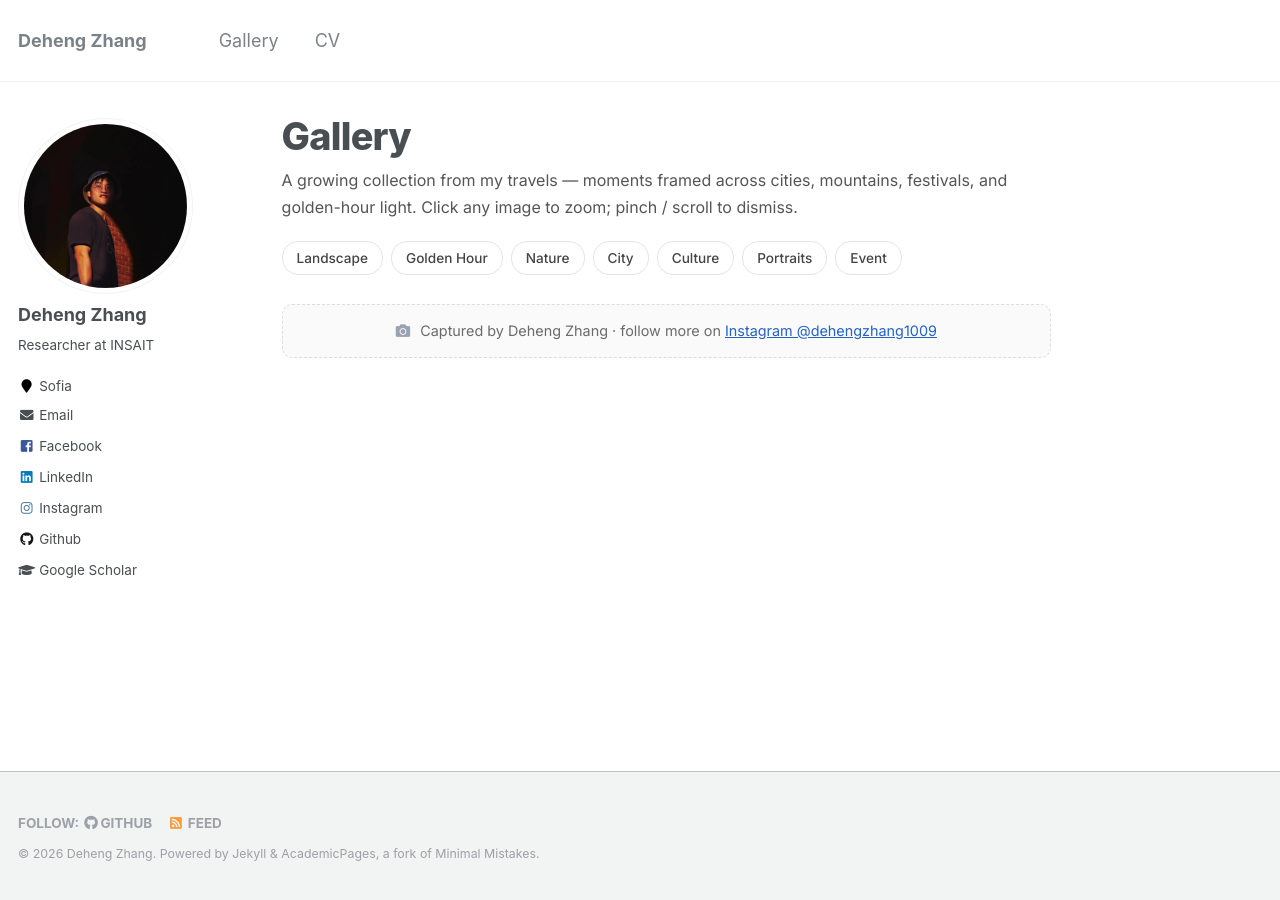
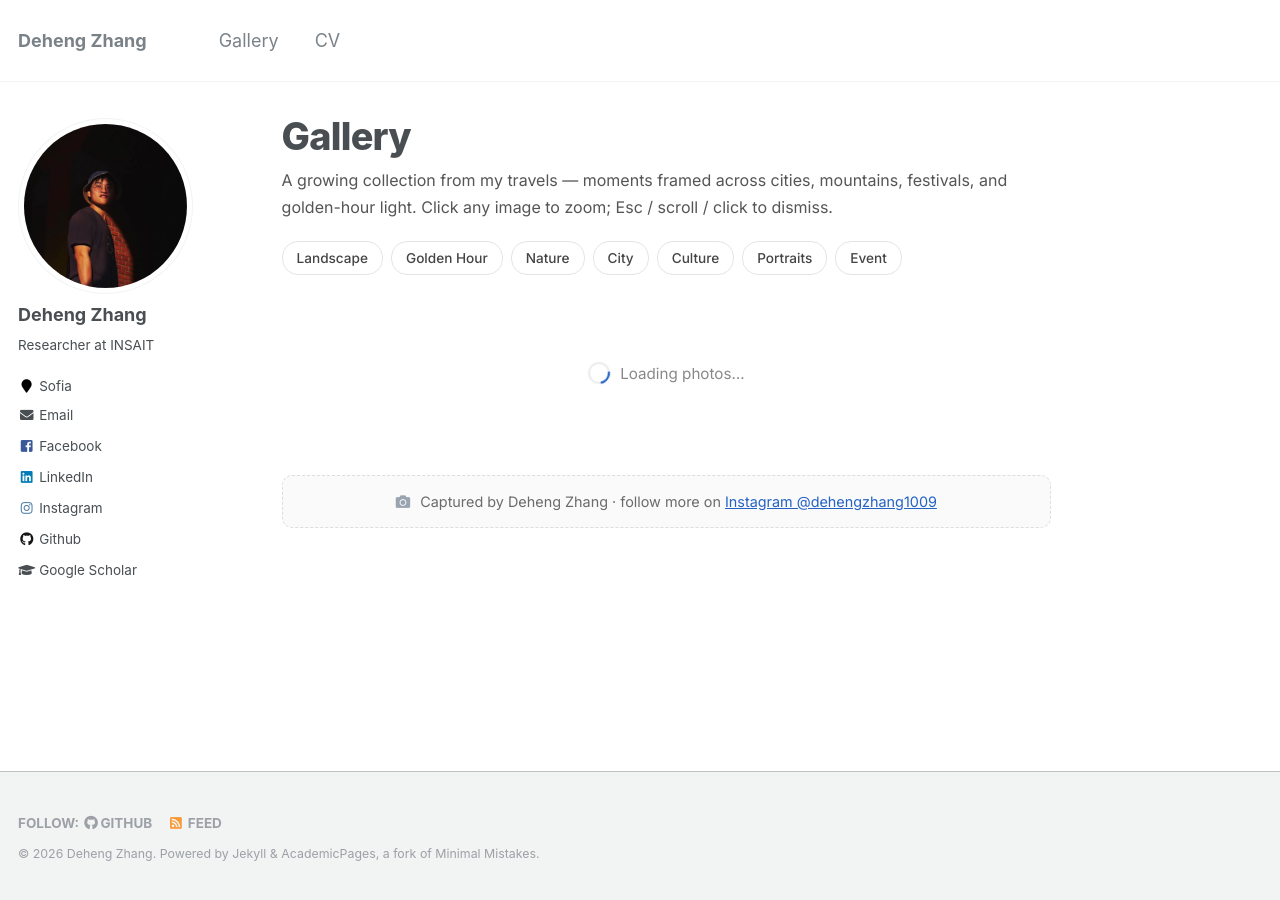
Before and after one commit to dehezhang2/dehezhang2.github.io, a Jekyll site: the page built from _pages/gallery.md, in a window 1280 px wide. Built offline with Jekyll 4.4.1, drawn with Linux system fonts in a browser that asks for light colours; part of the change alters nothing that is shown.

Commit message:
Rewrite gallery rendering as CSS-driven masonry grid
The previous gallery.js measured the container with getBoundingClientRect
and computed row layouts in JS. In the Minimal Mistakes sidebar layout
on production it was getting a 0 width and silently rendering nothing.
Replace with a vanilla fetch + appendChild that drops every photo into a
CSS multi-column container. The layout is fully owned by CSS so there
is no width-measurement step to fail; columns reflow to 3/2/1 across
breakpoints via media queries.

Also: lazy/decode native attributes on each img, a loading spinner and
error message for slow/failed config.json fetches, and a per-image
onerror handler to hide photos that fail to load.

Co-Authored-By: Claude Opus 4.7 <noreply@anthropic.com>

```diff
--- a/_pages/gallery.md
+++ b/_pages/gallery.md
@@ -11,7 +11,7 @@ author_profile: true
 <link rel="stylesheet" type="text/css" href="{{ '/assets/gallery/css/zoom.css' | relative_url }}">
 
 <style>
-/* ========== Typography (page-scoped) ========== */
+/* ========== Typography ========== */
 body, .page, .page__content, .author__name, .author__bio,
 .author__urls, .gallery-page, .gallery-page h1, .gallery-page h2,
 .gallery-page h3, .gallery-page h4, .gallery-intro {
@@ -62,11 +62,35 @@ body, .page, .page__content, .author__name, .author__bio,
   transform: translateY(-1px);
 }
 
-/* ========== Gallery container (scoped) ========== */
-.gallery-page #gallery {
-  margin: 0;
-  padding: 0;
+/* ========== Loading state ========== */
+.gallery-loading {
+  text-align: center;
+  padding: 60px 0;
+  color: #888;
+  font-size: 0.95em;
 }
+.gallery-loading .spinner {
+  display: inline-block;
+  width: 22px; height: 22px;
+  border: 2px solid #ececec;
+  border-top-color: #2462c4;
+  border-radius: 50%;
+  animation: gallery-spin 0.8s linear infinite;
+  margin-right: 10px;
+  vertical-align: -5px;
+}
+@keyframes gallery-spin { to { transform: rotate(360deg); } }
+
+.gallery-error {
+  padding: 16px 20px;
+  background: #fef2f2;
+  border: 1px solid #fecaca;
+  border-radius: 10px;
+  color: #b91c1c;
+  font-size: 0.92em;
+}
+
+/* ========== Gallery sections ========== */
 .gallery-page #gallery section {
   margin: 0 0 64px;
   scroll-margin-top: 80px;
@@ -99,36 +123,40 @@ body, .page, .page__content, .author__name, .author__bio,
   background: #ececec;
 }
 
-.gallery-page #gallery section img {
-  vertical-align: middle;
-  opacity: 0;
-  /* The transform transition is owned by zoom.css when the image is zoomed.
-     Here we use a separate, slower transform for the subtle hover lift so
-     the two animations don't collide. */
-  transition: opacity 0.45s ease,
-              transform 220ms cubic-bezier(0.22, 1, 0.36, 1),
-              box-shadow 220ms ease;
+/* ========== Masonry grid via CSS multi-column ========== */
+.gallery-page .photo-grid {
+  column-count: 3;
+  column-gap: 10px;
+}
+@media (max-width: 1100px) { .gallery-page .photo-grid { column-count: 2; } }
+@media (max-width: 600px)  { .gallery-page .photo-grid { column-count: 1; } }
+
+.gallery-page .photo-grid img {
+  display: block;
+  width: 100%;
+  height: auto;
+  margin: 0 0 10px;
   border-radius: 6px;
   border: 1px solid rgba(0,0,0,.05);
   box-sizing: border-box;
-  filter: blur(2px);
+  break-inside: avoid;
   cursor: zoom-in;
+  background: #f4f4f6;
+  opacity: 0;
+  transform: translateY(6px);
+  transition: opacity 0.4s ease,
+              transform 0.4s cubic-bezier(0.22, 1, 0.36, 1),
+              box-shadow 0.2s ease;
 }
-.gallery-page #gallery section img.img-loaded {
+.gallery-page .photo-grid img.is-loaded {
   opacity: 1;
-  filter: blur(0);
+  transform: translateY(0);
 }
-.gallery-page #gallery section img:hover {
-  transform: translateY(-2px);
+.gallery-page .photo-grid img:hover {
   box-shadow: 0 8px 18px rgba(0,0,0,0.10);
 }
 
-.gallery-page #gallery .sectionrow {
-  display: block;
-  white-space: nowrap;
-  overflow-x: hidden;
-}
-
+/* ========== Footer ========== */
 .gallery-footer {
   margin-top: 2em;
   padding: 14px 18px;
@@ -141,7 +169,6 @@ body, .page, .page__content, .author__name, .author__bio,
 }
 .gallery-footer a { color: #2462c4; }
 
-/* ========== Responsive ========== */
 @media (max-width: 600px) {
   .page__title { font-size: 1.55em !important; }
   .gallery-page #gallery section { margin-bottom: 40px; }
@@ -153,7 +180,7 @@ body, .page, .page__content, .author__name, .author__bio,
 <div class="gallery-page">
 
 <p class="gallery-intro">
-A growing collection from my travels — moments framed across cities, mountains, festivals, and golden-hour light. Click any image to zoom; pinch / scroll to dismiss.
+A growing collection from my travels — moments framed across cities, mountains, festivals, and golden-hour light. Click any image to zoom; Esc / scroll / click to dismiss.
 </p>
 
 <div class="gallery-chips">
@@ -166,7 +193,9 @@ A growing collection from my travels — moments framed across cities, mountains
   <a href="#Event">Event</a>
 </div>
 
-<div id="gallery"></div>
+<div id="gallery">
+  <div class="gallery-loading"><span class="spinner"></span>Loading photos…</div>
+</div>
 
 <div class="gallery-footer">
   <i class="fas fa-camera" style="margin-right:6px;color:#9aa4b1;"></i>
@@ -176,50 +205,102 @@ A growing collection from my travels — moments framed across cities, mountains
 
 </div>
 
-<script src="https://cdn.jsdelivr.net/npm/lazyload@2.0.0-beta.2/lazyload.js"></script>
-<script src="{{ '/assets/gallery/js/gallery.js' | relative_url }}"></script>
 <script src="{{ '/assets/gallery/js/zoom.js' | relative_url }}"></script>
 <script>
-  var COLUMNS = 'columns';
-  var ROWS    = 'rows';
-  var SQUARES = 'squares';
-  var layoutStyle = ROWS;
-  var configuration = {
-    spacing: 10,
-    shuffle: false,
-    columns: 4,
-    maxHeight: 360
+(function () {
+  'use strict';
+
+  // Display order matches the category chip nav above
+  var ORDER = ['Landscape', 'Goldenhour', 'Nature', 'City', 'Culture', 'Portraits', 'Event'];
+  var LABEL = {
+    Goldenhour: 'Golden Hour'
   };
 
-  function startGallery() {
-    var id = 'gallery';
-    fetch("{{ '/assets/gallery/config.json' | relative_url }}")
-      .then(function(r) { return r.json(); })
-      .then(function(data) {
-        var rootEl = document.getElementById(id);
-        if (!rootEl) return;
-        // Clear any prior render in case of re-invocation
-        rootEl.innerHTML = '';
-        var renderer;
-        switch (layoutStyle) {
-          case COLUMNS: renderer = new VerticalRenderer(id); break;
-          case ROWS:    renderer = new HorizontalRenderer(id); break;
-          case SQUARES: renderer = new SquareRenderer(id); break;
-        }
-        var config = new Config(data, configuration);
-        renderer.render(config);
-        if (typeof lazyload === 'function') lazyload();
-      })
-      .catch(function(err) {
-        console.error('Gallery load failed:', err);
+  function render(data) {
+    var root = document.getElementById('gallery');
+    if (!root) return;
+    root.innerHTML = '';  // clear loading spinner
+
+    ORDER.forEach(function (cat) {
+      var photos = data[cat];
+      if (!photos || !photos.length) return;
+
+      var section = document.createElement('section');
+      section.id = cat;
+
+      var heading = document.createElement('h3');
+      heading.textContent = LABEL[cat] || cat;
+      section.appendChild(heading);
+
+      var grid = document.createElement('div');
+      grid.className = 'photo-grid';
+
+      photos.forEach(function (p) {
+        var img = document.createElement('img');
+        img.src = p.path;
+        img.alt = cat + ' photo';
+        img.loading = 'lazy';
+        img.decoding = 'async';
+        img.setAttribute('data-action', 'zoom');
+        img.addEventListener('load', function () { img.classList.add('is-loaded'); });
+        img.addEventListener('error', function () {
+          // If the photo fails to load (e.g., rate-limited raw.githubusercontent)
+          // hide the broken image rather than show a placeholder.
+          img.style.display = 'none';
+        });
+        grid.appendChild(img);
       });
+
+      section.appendChild(grid);
+      root.appendChild(section);
+    });
+
+    // Any categories not in ORDER — append in JSON-order
+    Object.keys(data).forEach(function (cat) {
+      if (ORDER.indexOf(cat) !== -1) return;
+      var photos = data[cat];
+      if (!photos || !photos.length) return;
+
+      var section = document.createElement('section');
+      section.id = cat;
+      var heading = document.createElement('h3');
+      heading.textContent = LABEL[cat] || cat;
+      section.appendChild(heading);
+      var grid = document.createElement('div');
+      grid.className = 'photo-grid';
+      photos.forEach(function (p) {
+        var img = document.createElement('img');
+        img.src = p.path;
+        img.alt = cat + ' photo';
+        img.loading = 'lazy';
+        img.decoding = 'async';
+        img.setAttribute('data-action', 'zoom');
+        img.addEventListener('load', function () { img.classList.add('is-loaded'); });
+        img.addEventListener('error', function () { img.style.display = 'none'; });
+        grid.appendChild(img);
+      });
+      section.appendChild(grid);
+      root.appendChild(section);
+    });
   }
 
-  // Run after full window load so the sidebar/masthead layout settles and
-  // #gallery's bounding width is correct for the row renderer.
-  if (document.readyState === 'complete') {
-    startGallery();
-  } else {
-    window.addEventListener('load', startGallery);
+  function showError(msg) {
+    var root = document.getElementById('gallery');
+    if (!root) return;
+    root.innerHTML = '<div class="gallery-error">'
+      + '<strong>Could not load gallery.</strong> ' + msg
+      + '</div>';
   }
+
+  fetch("{{ '/assets/gallery/config.json' | relative_url }}", { cache: 'no-cache' })
+    .then(function (r) {
+      if (!r.ok) throw new Error('HTTP ' + r.status);
+      return r.json();
+    })
+    .then(render)
+    .catch(function (err) {
+      console.error('Gallery load failed:', err);
+      showError('Photo manifest could not be fetched (' + err.message + ').');
+    });
+})();
 </script>
--- a/assets/gallery/js/gallery.js
+++ /dev/null
@@ -1,408 +0,0 @@
-/**
- * Config file. Contains all of the options for laying out the photos, as well
- * as the albums and photo metadata.
- */
-class Config {
-  constructor(config, opts) {
-    this.data = config;
-    this.maxHeight = opts.maxHeight || 400;
-    this.spacing = opts.spacing || 10;
-    this.shuffle = opts.shuffle || false;
-    this.columns = opts.columns || 3;
-  };
-
-  photos(album) {
-    return this.data[album];
-  }
-}
-
-/**
- * Abstract class for rendering a layout.
- */
-class Renderer {
-  constructor(domId) {
-    this._rootElem = document.getElementById(domId);
-    var bounds = this._rootElem.getBoundingClientRect();
-    this._currentWidth = bounds.right - bounds.left;
-  }
-
-  render(config) {}
-
-  getPhotos(config, photos) {
-    var photos = photos.map((p) => { return new Photo(p); });
-    if (config.shuffle) {
-      shuffle(photos);
-    }
-    return photos
-  }
-
-  rootElem() {
-    return this._rootElem;
-  }
-
-  createHeader(title) {
-    var sectionElem = document.createElement('section');
-    sectionElem.id = title;
-    var header = document.createElement('h3');
-    header.innerHTML = title;
-    sectionElem.appendChild(header);
-    return sectionElem;
-  }
-
-  createImageElement(photo, width, height, spacing) {
-    var image = new Image();
-
-    image.style.width = width;
-    image.style.height = height;
-    image.style.marginBottom = spacing;
-    image.onload = onImageLoad;
-    image.setAttribute("data-action", "zoom");
-
-    if (photo.isCompressed()) {
-      // Lazy loading + a compressed image
-      image.setAttribute("data-original", photo.originalSrc());
-      image.setAttribute("data-src", photo.compresedSrc());
-      image.src = photo.placeholderSrc();
-      image.classList.add('lazyload');
-    } else {
-      // Original
-      image.src = photo.src();
-    }
-
-    return image;
-  }
-}
-
-/**
- * Renders photos in columns
- */
-class VerticalRenderer extends Renderer {
-  render(config) {
-    for (var section in config.data) {
-      var section = this.createSection(config,
-        section,
-        this.getPhotos(config, config.photos(section)));
-      this.rootElem().appendChild(section);
-    }
-  }
-
-  /**
-   * Creates one album
-   */
-  createSection(config, section, photos) {
-    var sectionElem = this.createHeader(section);
-    var length = config.columns
-    var width = (this._currentWidth - config.spacing * (config.columns-1)) * 1.0 / config.columns;
-
-    var stacks = [];
-    for (var i = 0; i < config.columns; i++) {
-      stacks.push([]);
-    }
-    var heights = new Array(config.columns).fill(0);
-
-
-    for (var i = 0; i < photos.length; i++) {
-      var nextPhoto = photos[i];
-      var index = this.getSmallestStack(heights);
-      stacks[index].push(nextPhoto);
-      heights[index] = heights[index] + nextPhoto.height(width);
-    }
-
-    var columnElements = document.createElement('div');
-    columnElements.style.columnCount = config.columns;
-    columnElements.style.columnGap = px(config.spacing);
-
-    for (var i = 0; i < stacks.length; i++) {
-      var column = document.createElement('div');
-      for (var j = 0; j < stacks[i].length; j++) {
-        let photoElement = this.createPhotoElement(stacks[i][j], width, config);
-        photoElement.setAttribute("data-action", "zoom");
-        column.appendChild(photoElement);
-      }
-      column.style.width = px(width);
-      columnElements.appendChild(column);
-    }
-
-    sectionElem.appendChild(columnElements);
-
-    return sectionElem;
-  }
-
-  /**
-   * Creates one photo
-   */
-  createPhotoElement(photo, width, config) {
-    return this.createImageElement(photo,
-                                   px(width),
-                                   px(photo.height(width)),
-                                   px(config.spacing));
-  }
-
-  /**
-   * Find the shortest column to add a photo to
-   */
-  getSmallestStack(stack) {
-    var smallestIndex = 0;
-    var minHeight = Number.MAX_VALUE;
-    for (var i = 0; i < stack.length; i++) {
-      if (stack[i] === 0) {
-        return i;
-      }
-
-      if (stack[i] < minHeight) {
-        smallestIndex = i;
-        minHeight = stack[i];
-      }
-    }
-    return smallestIndex;
-  }
-}
-
-/**
- * Renderer for square photo layout
- */
-class SquareRenderer extends Renderer {
-  render(config) {
-    for (var section in config.data) {
-      var section = this.createSection(config,
-        section,
-        this.getPhotos(config, config.photos(section)));
-      this.rootElem().appendChild(section);
-    }
-  }
-
-  /**
-   * Creates an album section
-   */
-  createSection(config, section, photos) {
-    var sectionElem = this.createHeader(section);
-
-    // In column format, we want to precompute the height of each cell, so that
-    // the last row can have a matching width and align itself to rows above.
-    var length = config.columns ||
-      Math.ceil((this._currentWidth + config.spacing) / (config.maxHeight + config.spacing));
-    var height = this.calculateHeight(config, length);
-
-    while (photos.length > 0) {
-      var rowPhotos = [];
-
-      for (var i = 0; i < length; i++) {
-        if (photos.length === 0) {
-          break;
-        }
-
-        rowPhotos.push(photos.pop());
-      }
-      sectionElem.appendChild(this.createRow(config, section, rowPhotos, height));
-    }
-
-    return sectionElem;
-  }
-
-  /**
-   * Creates a row of square photos
-   */
-  createRow(config, section, photos, height) {
-    var rowElem = document.createElement('div');
-    rowElem.className = 'sectionrow';
-    rowElem.style.marginBottom = px(config.spacing);
-
-    for (var i = 0; i < photos.length; i++) {
-      var photo = photos[i];
-      var image = document.createElement('div');
-
-      image.style.backgroundImage = "url('" + photo.src() + "')";
-      image.style.backgroundRepeat = 'no-repeat';
-      image.style.backgroundPosition = 'center';
-      image.style.backgroundSize = 'cover'
-
-      image.style.width = px(height); // Square photo
-      image.style.height = px(height);
-      image.style.display = 'inline-block';
-      image.setAttribute("data-action", "zoom");
-      if (photo.isCompressed()) {
-        image.setAttribute("data-original", photo.originalSrc());
-      }
-
-      // Only apply margins to second to last.
-      if (i !== 0) {
-        image.style.marginLeft = px(config.spacing);
-      }
-
-      rowElem.appendChild(image);
-    }
-    return rowElem;
-  }
-
-  /**
-   * Calculates the height of the square photos
-   */
-  calculateHeight(config, length) {
-    if (config.columns) {
-      return (this._currentWidth - (config.columns-1) * config.spacing) / config.columns;
-    }
-    return (this._currentWidth - (length-1) * config.spacing) / length;
-  }
-}
-
-/**
- * Renders the photos in rows
- */
-class HorizontalRenderer extends Renderer {
-  render(config) {
-    for (var section in config.data) {
-      var section = this.createSection(config,
-        section,
-        this.getPhotos(config, config.photos(section)));
-      this.rootElem().appendChild(section);
-    }
-  }
-
-  /**
-   * Creates an album section
-   */
-  createSection(config, section, photos) {
-    if (config.shuffle) {
-      shuffle(photos);
-    }
-    var sectionElem = this.createHeader(section);
-
-    while (photos.length > 0) {
-      var maxWidth = config.spacing * -1;
-      var rowPhotos = [];
-
-      while (true) {
-        var photo = photos.pop();
-        maxWidth += photo.width(config.maxHeight) + config.spacing;
-        rowPhotos.push(photo);
-        if (maxWidth - config.spacing > this._currentWidth) {
-          sectionElem.appendChild(this.createRow(config, section, rowPhotos));
-          break;
-        }
-
-        if (photos.length === 0) {
-          sectionElem.appendChild(this.createRow(config, section, rowPhotos, true));
-          break;
-        }
-      }
-    }
-
-    return sectionElem;
-  }
-
-  /**
-   * Creates a row of photos with fixed height
-   */
-  createRow(config, section, photos, isIncomplete=false) {
-    var rowElem = document.createElement('div');
-    rowElem.className = 'sectionrow';
-    rowElem.style.marginBottom = px(config.spacing);
-
-    // Calculate height of element
-    var targetWidth = this._currentWidth - (photos.length - 1) * config.spacing;
-    var sumWidth = 0;
-    for (var i in photos) {
-      sumWidth += photos[i].width(config.maxHeight);
-    }
-    var aspectRatio = sumWidth / parseFloat(targetWidth);
-    var finalHeight = config.maxHeight / aspectRatio;
-    if (isIncomplete) {
-      finalHeight = config.maxHeight;
-      // If it barely reaches the max height, it looks like an error. So let's
-      // just add a ton of padding by reducing the height of the row.
-      if (sumWidth > targetWidth * 9 / 10) {
-        finalHeight = config.maxHeight * 0.9;
-      }
-    }
-
-    for (var i = 0; i < photos.length; i++) {
-      var photo = photos[i];
-      var image = this.createImageElement(photo,
-                                          px(photo.width(finalHeight)),
-                                          px(finalHeight),
-                                          px(0));
-
-      if (i !== 0) {
-        image.style.marginLeft = px(config.spacing);
-      }
-
-      rowElem.appendChild(image);
-    }
-    return rowElem;
-  }
-}
-
-
-/**
- * Wrapper for a photo
- */
-class Photo {
-  constructor(p) {
-    this.path = p.path;
-    this._width = p.width;
-    this._height = p.height;
-    this._is_compressed = p.compressed;
-    this.placeholder_path = p.placeholder_path;
-    this.compressed_path = p.compressed_path;
-
-    this.aspectRatio = this._width / parseFloat(this._height);
-  };
-
-  src() {
-    return this.path;
-  }
-
-  isCompressed() {
-    return this._is_compressed;
-  }
-
-  originalSrc() {
-    return this.path;
-  }
-
-  compresedSrc() {
-    return this.compressed_path;
-  }
-
-  placeholderSrc() {
-    return this.placeholder_path;
-  }
-
-  width(height) {
-    return height * this.aspectRatio;
-  }
-
-  height(width) {
-    return width / this.aspectRatio;
-  }
-}
-
-//
-// Helpers
-//
-
-/**
- * http://stackoverflow.com/questions/6274339/how-can-i-shuffle-an-array
- * Shuffles array in place. ES6 version
- * @param {Array} a items The array containing the items.
- */
-function shuffle(a) {
-  for (let i = a.length; i; i--) {
-    let j = Math.floor(Math.random() * i);
-    [a[i - 1], a[j]] = [a[j], a[i - 1]];
-  }
-}
-
-/**
- * Event listener. Enables photos to transition to full opacity.
- */
-function onImageLoad() {
-  this.classList.add('img-loaded');
-}
-
-/**
- * Utility class to avoid type coercion
- */
-function px(size) {
-  return size + 'px';
-}
```
